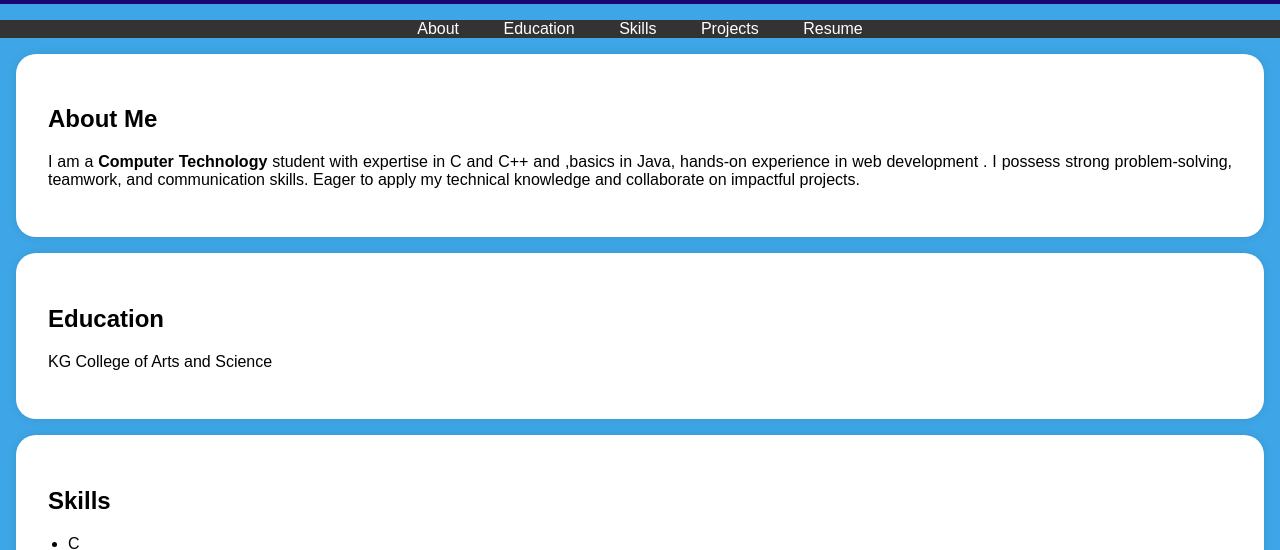
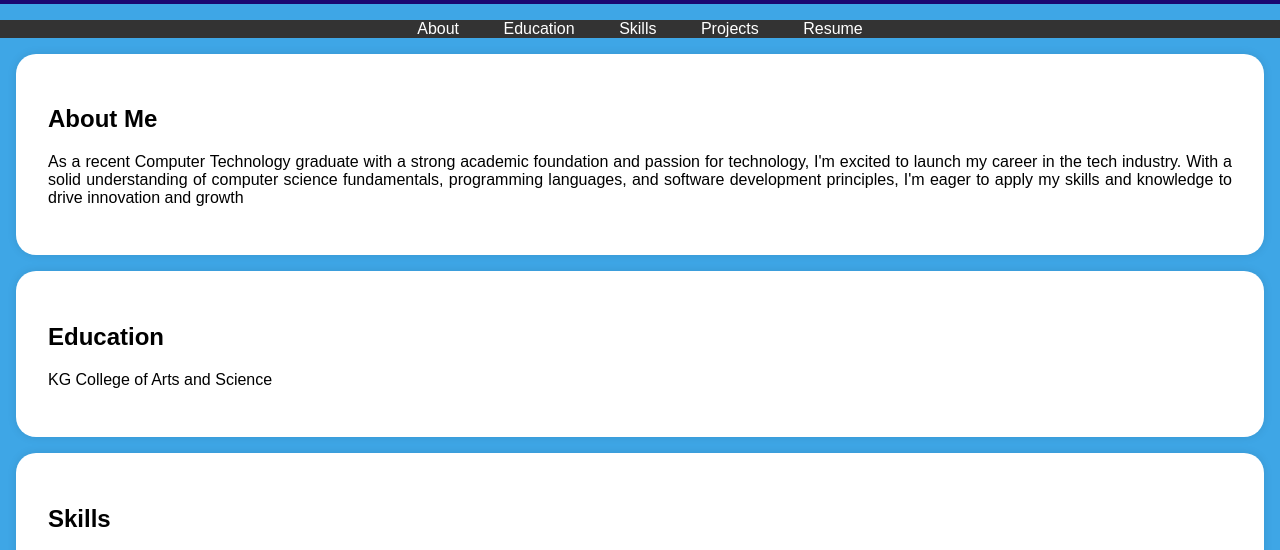
Before and after one commit to NIVITHAKARUPPUSAMY/NaanMudhalvan, a plain HTML site: page index.html in a window 1280 px wide. Shown: the part 207-757 px from the top of the page. Drawn offline with Linux system fonts and the light colour scheme.

Commit message:
Update index.html

```diff
--- a/index.html
+++ b/index.html
@@ -115,10 +115,12 @@
     <section id="about">
         <div class="section-content">
             <h2>About Me</h2>
-            <p>I am a <b>Computer Technology</b> student with expertise in C and C++ and ,basics in
-                Java, hands-on experience in web development . I possess strong problem-solving,
-                teamwork, and communication skills. Eager to apply my technical knowledge and collaborate on
-                 impactful projects. </p>
+            <p> As a recent Computer Technology graduate with a strong academic
+                foundation and passion for technology, I'm excited to launch my
+                career in the tech industry. With a solid understanding of computer
+                science fundamentals, programming languages, and software
+                development principles, I'm eager to apply my skills and knowledge to
+                drive innovation and growth </p>
         </div>
     </section>
 
```
